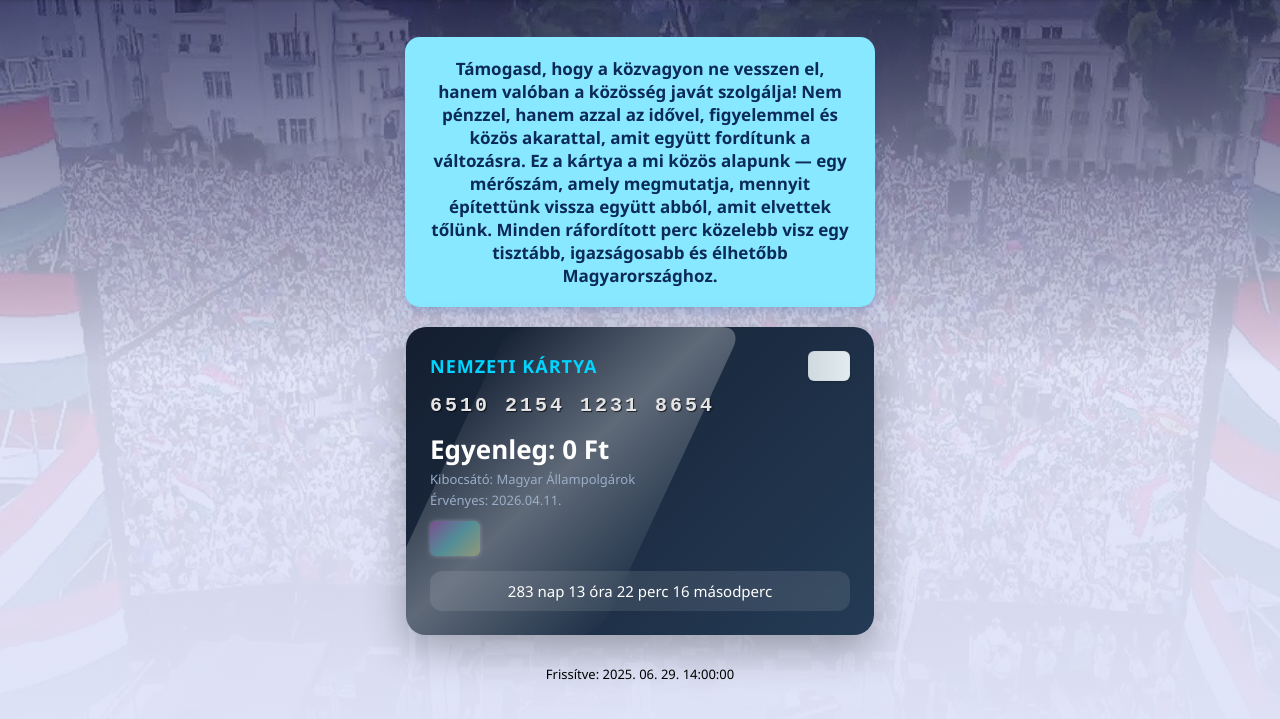
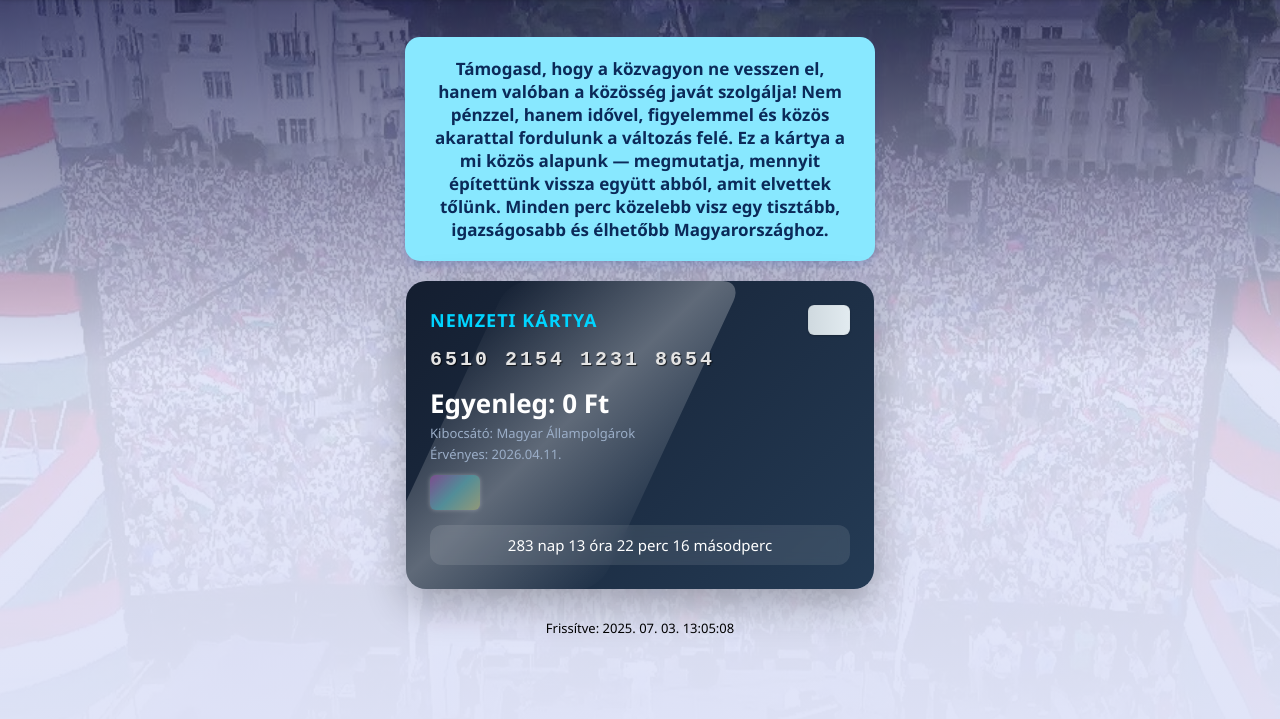
Before and after one commit to kozpenzfigyelo/rendszervaltas26, a plain HTML site: page index.html in a window 1280 px wide. Shown: the part 63-782 px from the top of the page. Drawn offline with Linux system fonts and the light colour scheme; a web font is replaced by a local one.

Commit message:
Add files via upload

```diff
--- a/index.html
+++ b/index.html
@@ -240,11 +240,13 @@
 
   <div class="message">
 Támogasd, hogy a közvagyon ne vesszen el, hanem valóban a közösség javát szolgálja!
-Nem pénzzel, hanem azzal az idővel, figyelemmel és közös akarattal, amit együtt fordítunk a változásra.
+Nem pénzzel, hanem idővel, figyelemmel és közös akarattal fordulunk a változás felé.
 
-Ez a kártya a mi közös alapunk — egy mérőszám, amely megmutatja, mennyit építettünk vissza együtt abból, amit elvettek tőlünk.
+Ez a kártya a mi közös alapunk — megmutatja, mennyit építettünk vissza együtt abból, amit elvettek tőlünk.
 
-Minden ráfordított perc közelebb visz egy tisztább, igazságosabb és élhetőbb Magyarországhoz.
+Minden perc közelebb visz egy tisztább, igazságosabb és élhetőbb Magyarországhoz.
+
+
 
 
   </div>
@@ -266,7 +268,7 @@ Minden ráfordított perc közelebb visz egy tisztább, igazságosabb és élhet
     <div id="countdown" class="countdown">-- nap -- óra -- perc -- másodperc</div>
   </div>
 
-  <div class="footer">Frissítve: 2025. 06. 29. 14:00:00</div>
+  <div class="footer">Frissítve: 2025. 07. 03. 13:05:08</div>
 
   <script>
     const targetDate = new Date(2026, 3, 12, 24, 10, 0); // április = 3
```
